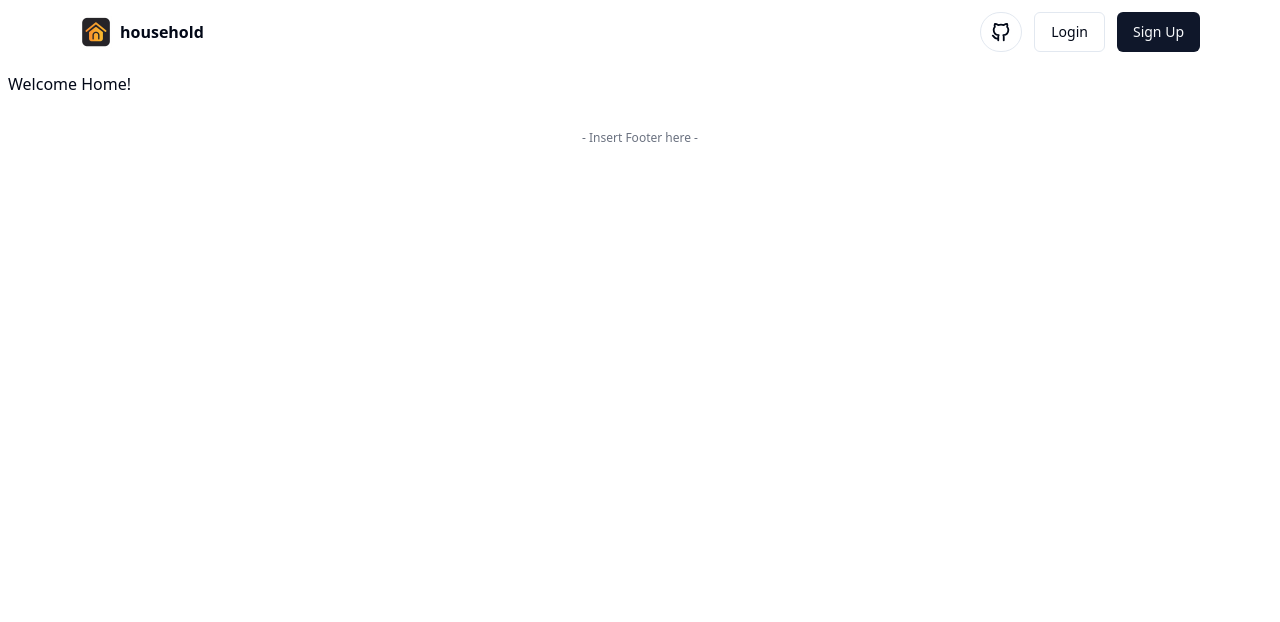
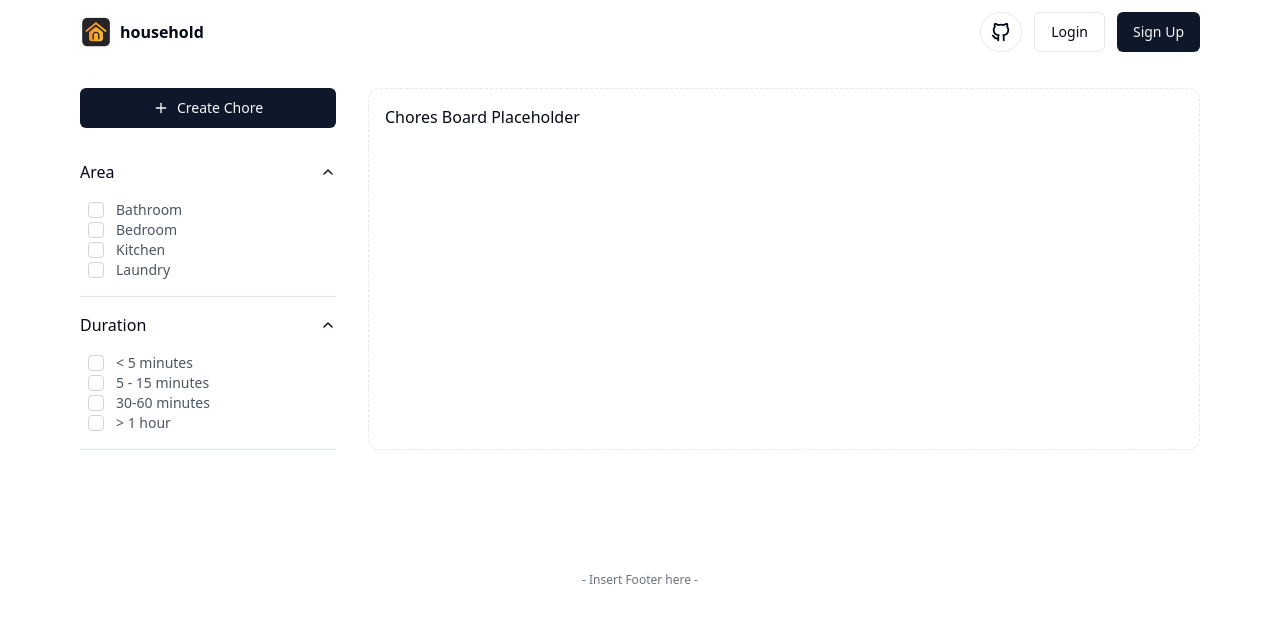
Before and after one commit to c-nicol/household, a React (Vite) app: page / in a window 1280 px wide. Shown: the top 622 px of the page. Built offline with nearby package versions, Linux system fonts and the light colour scheme.

Commit message:
Scaffold Chores Sidebar & Board

```diff
--- /dev/null
+++ b/src/features/chores/chores-board.tsx
@@ -0,0 +1,3 @@
+export function ChoresBoard() {
+  return <div className="h-full rounded-xl border border-dashed p-4">Chores Board Placeholder</div>;
+}
--- /dev/null
+++ b/src/features/chores/chores-sidebar.tsx
@@ -0,0 +1,100 @@
+import {
+  Accordion,
+  AccordionContent,
+  AccordionItem,
+  AccordionTrigger,
+} from '@/components/accordion';
+import { Button } from '@/components/button';
+import { Checkbox } from '@/components/checkbox';
+import {
+  Dialog,
+  DialogContent,
+  DialogDescription,
+  DialogFooter,
+  DialogHeader,
+  DialogTitle,
+  DialogTrigger,
+} from '@/components/dialog';
+import { Input } from '@/components/input';
+import { Label } from '@/components/label';
+import { choresFilters } from '@/features/chores/constants';
+import { IconPlus } from '@tabler/icons-react';
+
+export function ChoresSidebar() {
+  return (
+    <div className="flex flex-col gap-y-4">
+      <CreateChore />
+      <ChoresFilters />
+    </div>
+  );
+}
+
+function CreateChore() {
+  return (
+    <Dialog>
+      <DialogTrigger asChild>
+        <Button className="flex gap-x-2">
+          <IconPlus className="h-4 w-4" />
+          <span>Create Chore</span>
+        </Button>
+      </DialogTrigger>
+      <DialogContent className="sm:max-w-[425px]">
+        <DialogHeader>
+          <DialogTitle>Create a Chore</DialogTitle>
+          <DialogDescription>
+            Make changes to your profile here. Click save when you're done.
+          </DialogDescription>
+        </DialogHeader>
+        <div className="grid gap-4 py-4">
+          <div className="grid grid-cols-4 items-center gap-4">
+            <Label htmlFor="name" className="text-right">
+              Name
+            </Label>
+            <Input id="name" defaultValue="Pedro Duarte" className="col-span-3" />
+          </div>
+          <div className="grid grid-cols-4 items-center gap-4">
+            <Label htmlFor="username" className="text-right">
+              Username
+            </Label>
+            <Input id="username" defaultValue="@peduarte" className="col-span-3" />
+          </div>
+        </div>
+        <DialogFooter>
+          <Button type="submit">Save changes</Button>
+        </DialogFooter>
+      </DialogContent>
+    </Dialog>
+  );
+}
+
+function ChoresFilters() {
+  // TODO: Link these to the chores state once it's setup using Zustand
+  return (
+    <Accordion type="multiple" defaultValue={['area', 'duration']} className="w-full">
+      {choresFilters.map((section) => (
+        <AccordionItem key={section.id} value={section.id}>
+          <AccordionTrigger>{section.name}</AccordionTrigger>
+          <AccordionContent className="pl-2">
+            {section.options.map((option, optionIdx) => (
+              <div key={option.value} className="flex items-center">
+                <Checkbox
+                  id={`filter-${section.id}-${optionIdx}`}
+                  name={`${section.id}[]`}
+                  defaultValue={option.value}
+                  defaultChecked={option.checked}
+                  className="h-4 w-4 rounded border-gray-300 text-indigo-600 focus:ring-indigo-500"
+                />
+                <Label
+                  htmlFor={`filter-${section.id}-${optionIdx}`}
+                  className="ml-3 cursor-pointer text-sm text-gray-600"
+                >
+                  {option.label}
+                </Label>
+              </div>
+            ))}
+          </AccordionContent>
+        </AccordionItem>
+      ))}
+    </Accordion>
+  );
+}
--- /dev/null
+++ b/src/features/chores/constants.ts
@@ -0,0 +1,22 @@
+export const choresFilters = [
+    {
+      id: 'area',
+      name: 'Area',
+      options: [
+        { value: 'bathroom', label: 'Bathroom', checked: false },
+        { value: 'bedroom', label: 'Bedroom', checked: false },
+        { value: 'kitchen', label: 'Kitchen', checked: false },
+        { value: 'laundry', label: 'Laundry', checked: false },
+      ],
+    },
+    {
+      id: 'duration',
+      name: 'Duration',
+      options: [
+        { value: 'less-than-five', label: '< 5 minutes', checked: false },
+        { value: 'five-to-fifteen', label: '5 - 15 minutes', checked: false },
+        { value: 'thirty-to-sixty', label: '30-60 minutes', checked: false },
+        { value: 'more-than-hour', label: '> 1 hour', checked: false },
+      ],
+    },
+  ];
--- a/src/routes/index.lazy.tsx
+++ b/src/routes/index.lazy.tsx
@@ -1,3 +1,5 @@
+import { ChoresBoard } from '@/features/chores/chores-board';
+import { ChoresSidebar } from '@/features/chores/chores-sidebar';
 import { createLazyFileRoute } from '@tanstack/react-router';
 
 export const Route = createLazyFileRoute('/')({
@@ -6,8 +8,22 @@ export const Route = createLazyFileRoute('/')({
 
 function Index() {
   return (
-    <div className="p-2">
-      <h3>Welcome Home!</h3>
+    <div className="mx-auto max-w-6xl px-4">
+      <div className="bg-white">
+        <div>
+          <main>
+            <section className="pb-24 pt-6">
+              <div className="grid grid-cols-1 gap-x-8 gap-y-10 lg:grid-cols-4">
+                <ChoresSidebar />
+
+                <div className="lg:col-span-3">
+                  <ChoresBoard />
+                </div>
+              </div>
+            </section>
+          </main>
+        </div>
+      </div>
     </div>
   );
 }
```
